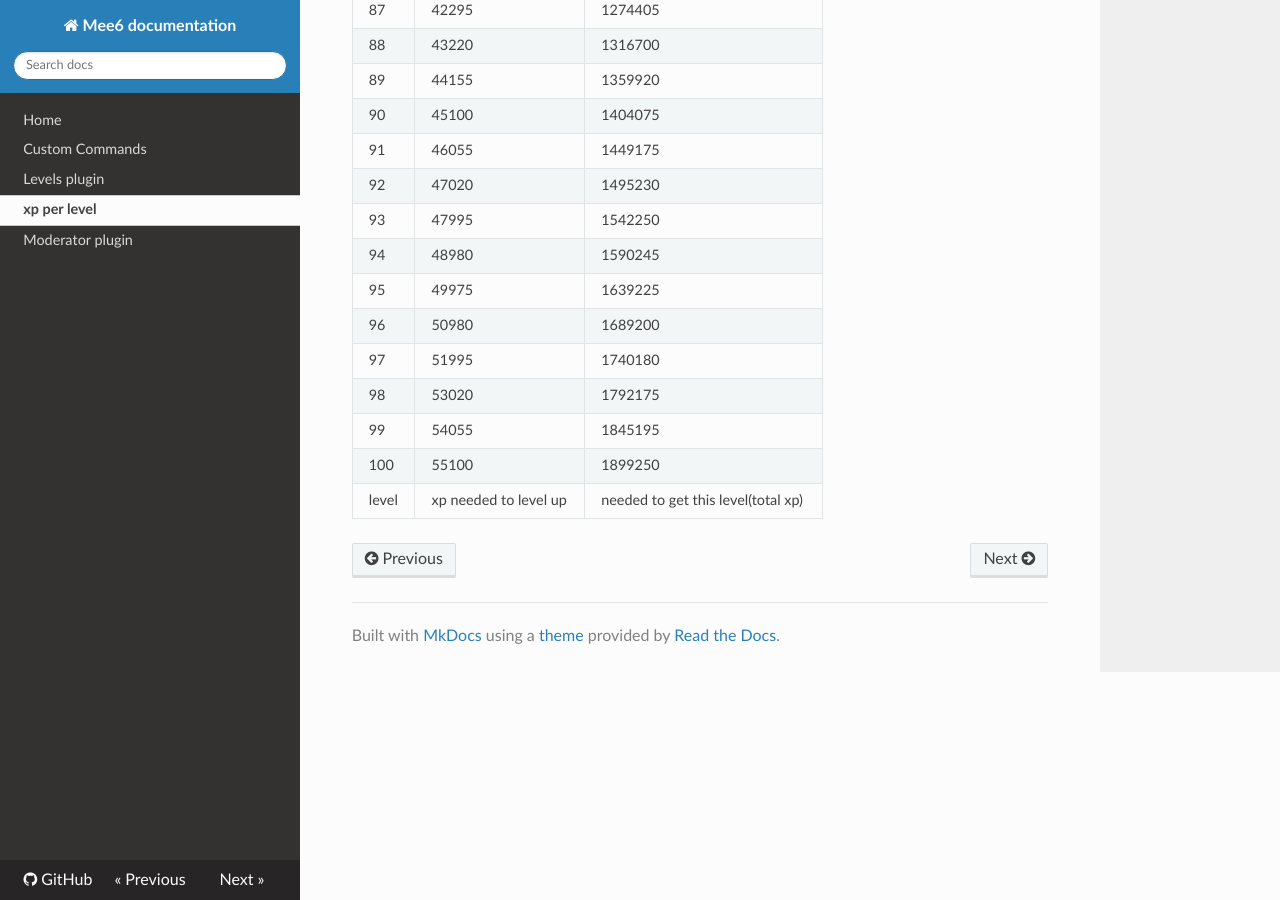
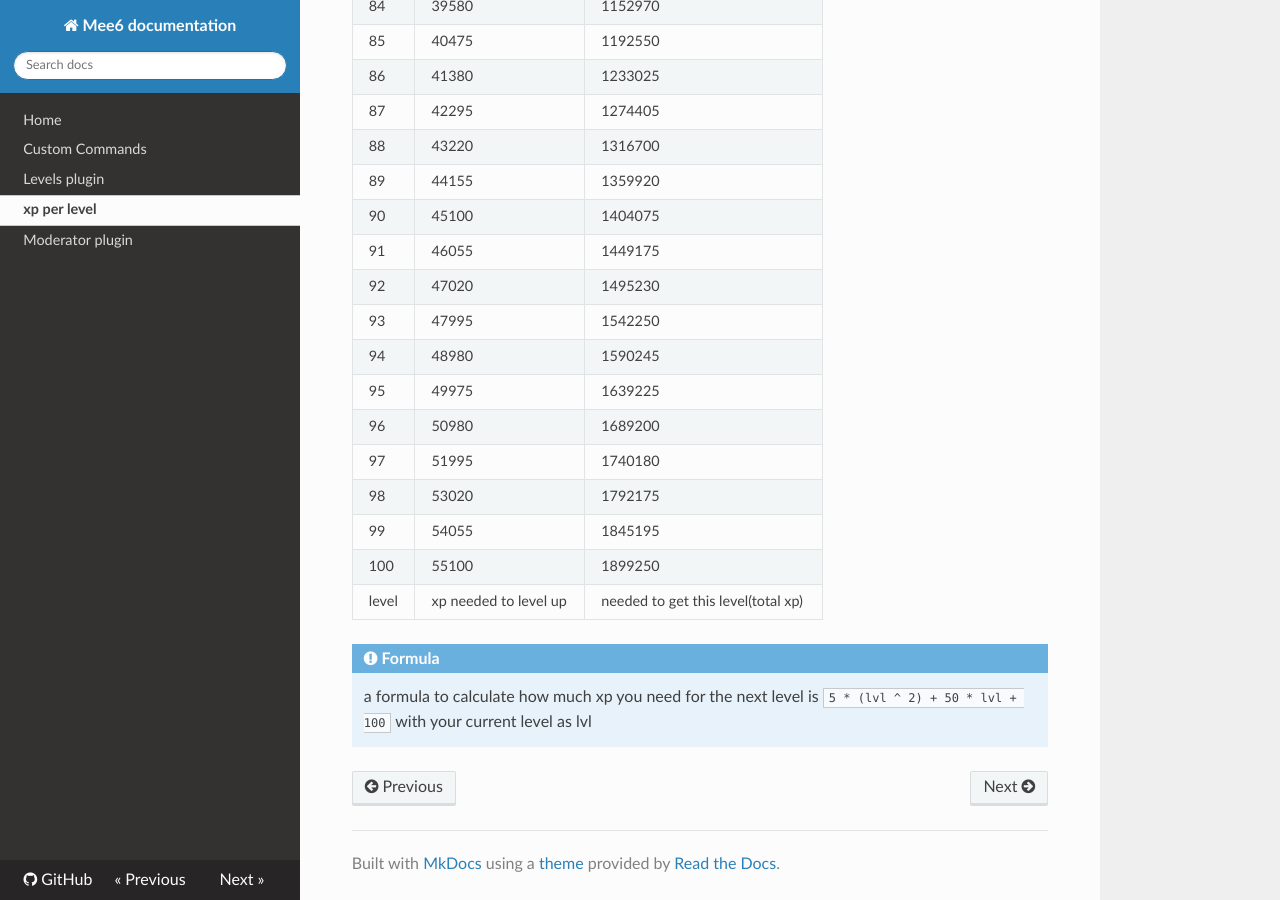
Before and after one commit to Mee6/Mee6-documentation, an MkDocs documentation site: the page built from docs/levelxp.md, in a window 1280 px wide and 900 px high, scrolled down 3925 px. Built offline with MkDocs 1.6.1, drawn with Linux system fonts in a browser that asks for light colours; nearby versions of some CDN libraries; old or Windows-style settings are respelled for this version of MkDocs; some of the changed text lies outside the part shown.

Commit message:
added forlmula underneath

```diff
--- a/docs/levelxp.md
+++ b/docs/levelxp.md
@@ -1,3 +1,5 @@
+!!! Read
+    This is just a page with a graph and a table with the levels/xp comparison
 
 ![xp needed to level up](pics/xp_level_up.png)
 ![total xp to get this level](pics/total_xp_level.png)
@@ -110,3 +112,7 @@
 |99	|54055	|1845195|
 |100|55100	|1899250|
 |level	|xp needed to level up	|needed to get this level(total xp)|
+
+!!! formula
+    a formula to calculate how much xp you need for the next level is `5 * (lvl ^ 2) + 50 * lvl + 100`
+    with your current level as lvl
```
